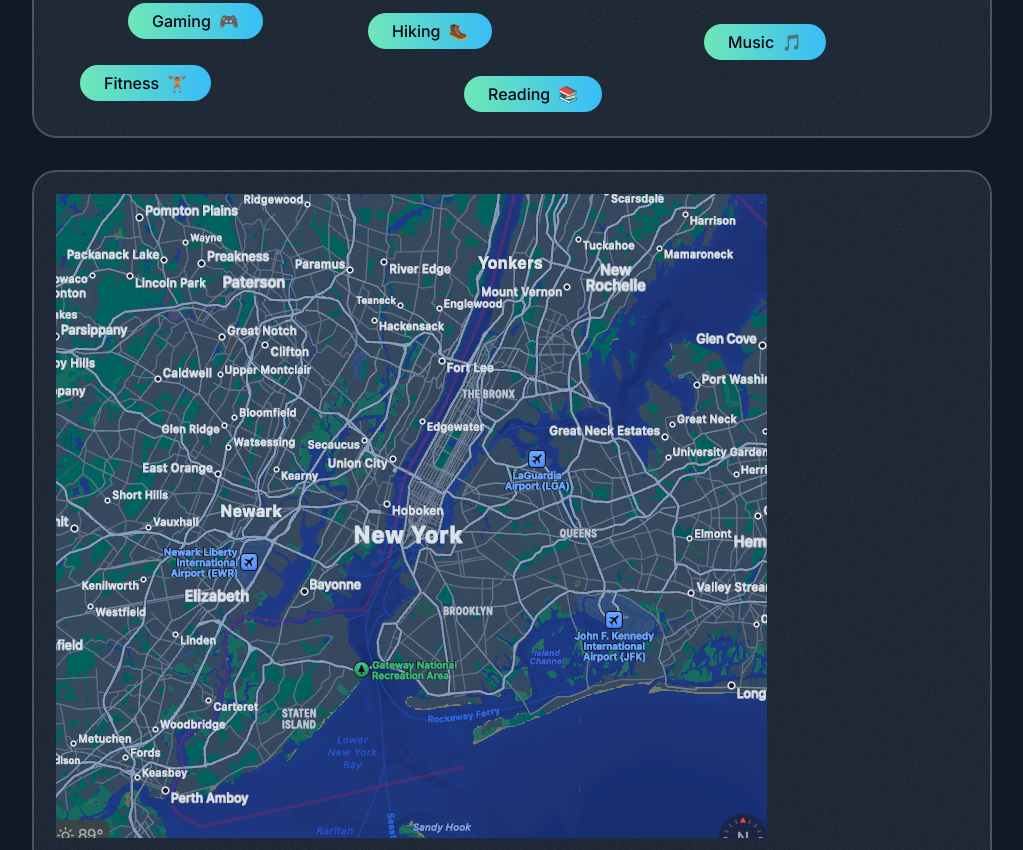
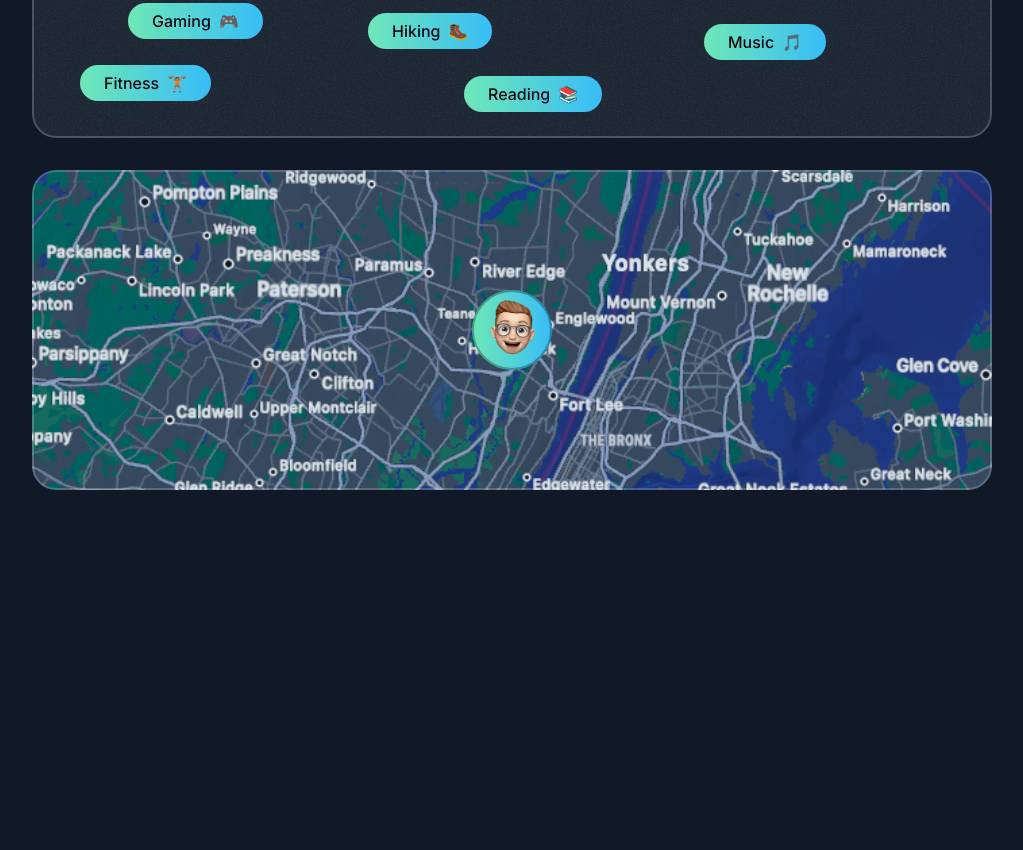
Before and after one commit to saaranganand/website, a Next.js app: page / in a window 1280 px wide. Shown: the part 5130-5980 px from the top of the page, without its empty margins (128-1151 px from the left). After the commit the page ends 5700 px from the top, so only its background shows below. Built offline with nearby package versions, Linux system fonts and the light colour scheme; a web font is replaced by a local one.

Commit message:
map card

```diff
--- a/src/sections/About.tsx
+++ b/src/sections/About.tsx
@@ -144,9 +144,15 @@
               ))}
             </div>
           </Card>
-          <Card>
-            <Image src={mapImage} alt="map" />
-            <Image src={smileMemoji} alt="smiling memoji" />
+          <Card className="h-[320px] p-0 relative">
+            <Image
+              src={mapImage}
+              alt="map"
+              className="h-full w-full object-cover object-left-top"
+            />
+            <div className="absolute top-1/2 left-1/2 -translate-x-1/2 -translate-y-1/2 size-20 rounded-full bg-gradient-to-r from-emerald-300 to-sky-400 after:content-[''] after:absolute after:inset-0 after:outline after:outline-2 after:-outline-offset-2 after:rounded-full after:outline-gray-950/30">
+              <Image src={smileMemoji} alt="smiling memoji" className="size-20" />
+            </div>
           </Card>
         </div>
       </div>
```
